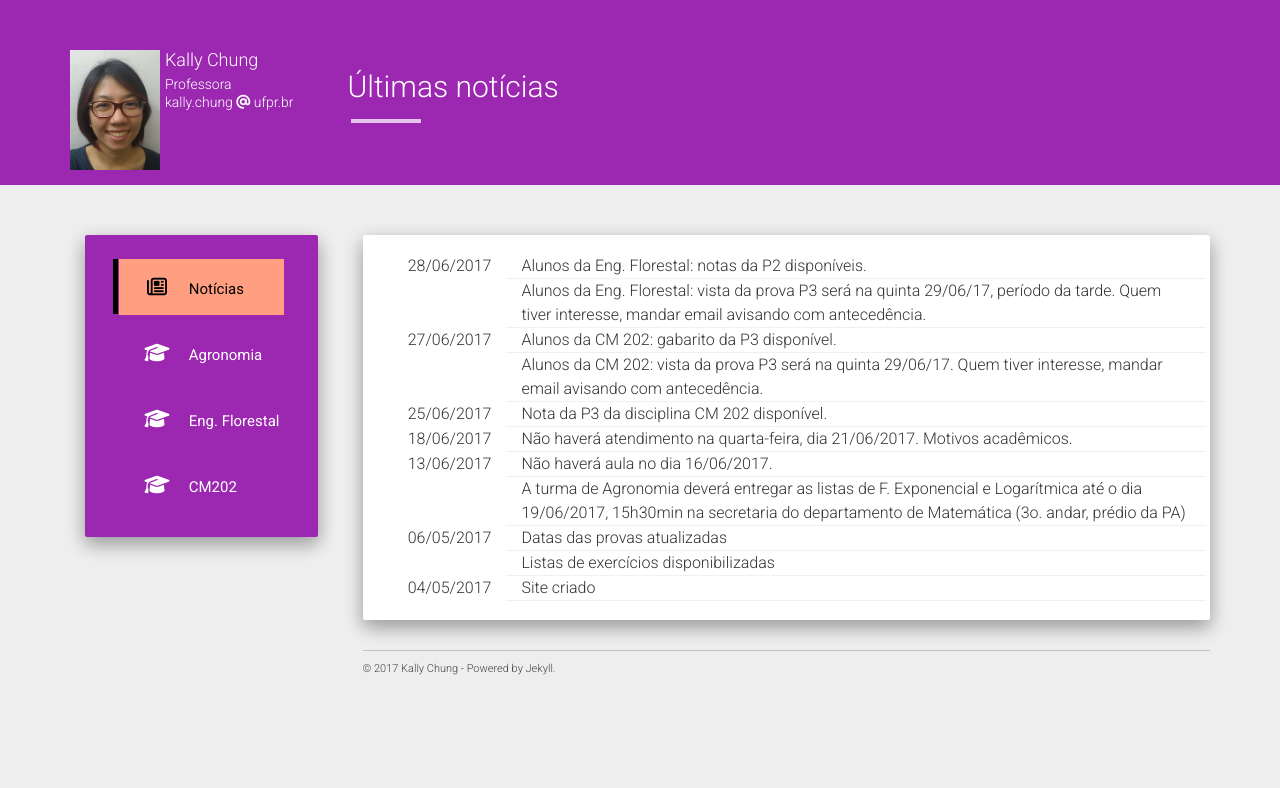
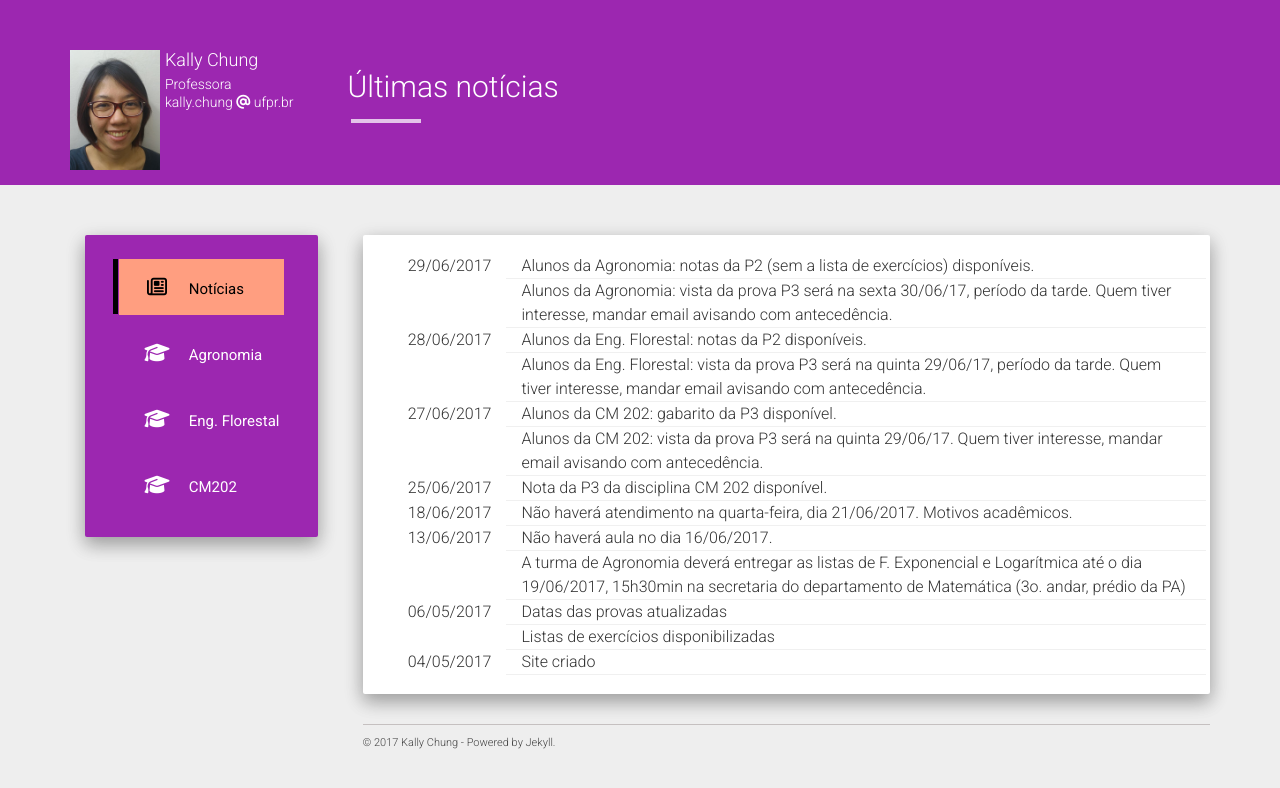
Before and after one commit to chunggnuhc/chunggnuhc.github.io, a Jekyll site: the page built from index.html, in a window 1280 px wide. Shown: the top 788 px of the page. Built offline with Jekyll 4.4.1, drawn with Linux system fonts in a browser that asks for light colours; nearby versions of some CDN libraries.

Commit message:
Notícia atualizadas (notas P2 - agronomia)

```diff
--- a/_data/noticias.yml
+++ b/_data/noticias.yml
@@ -1,3 +1,7 @@
+- data: 2017-06-29
+  noticia: "Alunos da Agronomia: vista da prova P3 será na sexta 30/06/17, período da tarde. Quem tiver interesse, mandar email avisando com antecedência."
+- data: 2017-06-29
+  noticia: "Alunos da Agronomia: notas da P2 (sem a lista de exercícios) disponíveis."
 - data: 2017-06-28
   noticia: "Alunos da Eng. Florestal: vista da prova P3 será na quinta 29/06/17, período da tarde. Quem tiver interesse, mandar email avisando com antecedência."
 - data: 2017-06-28
```
